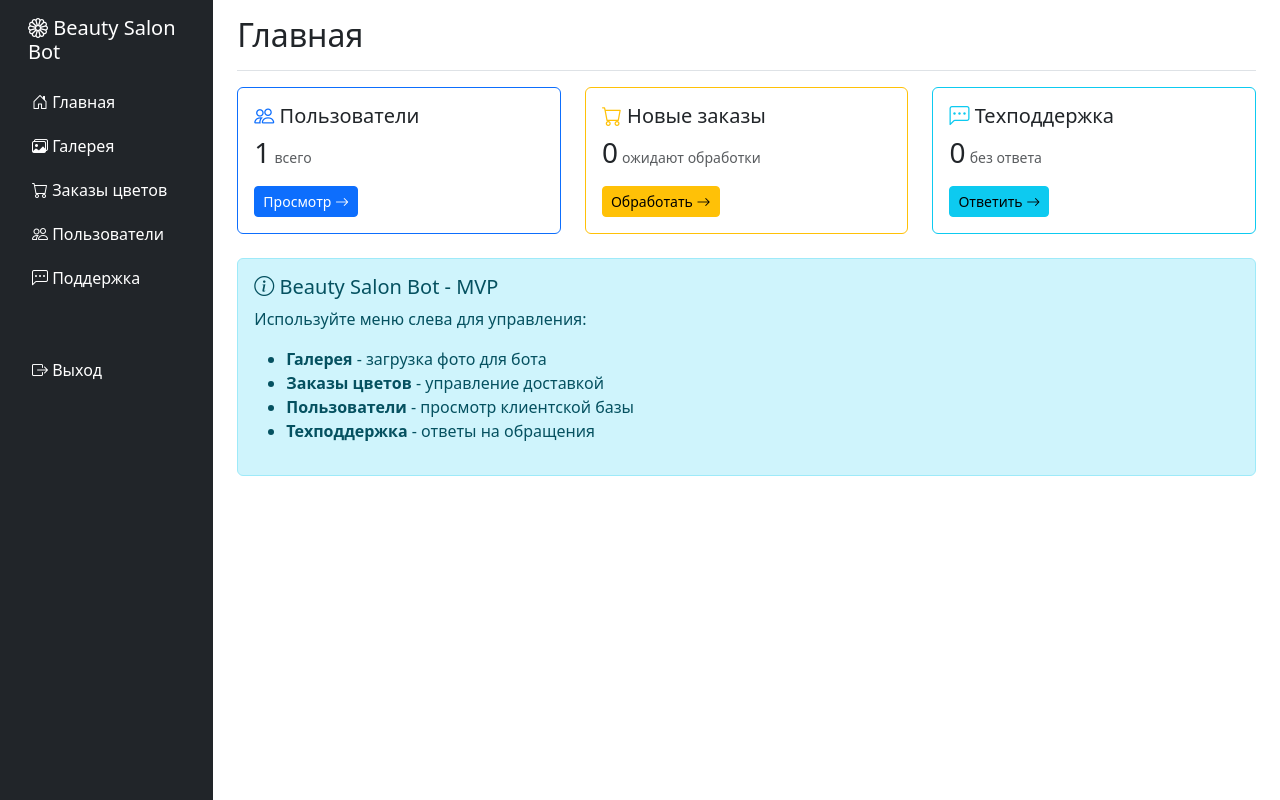
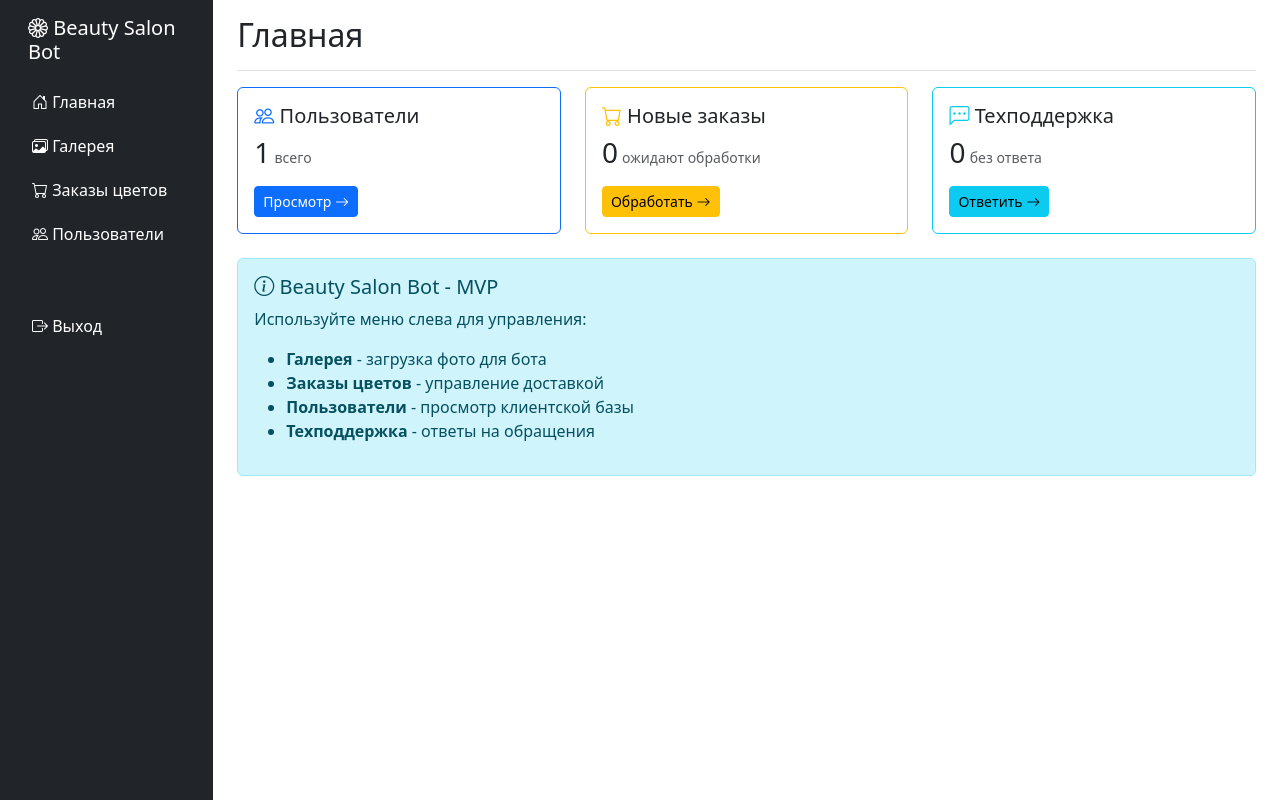
Before and after one commit to Vital7472/beauty_salon_bot, a Flask app: page / in a window 1280 px wide. Run offline with Flask 3, Linux system fonts and the light colour scheme; the visitor is signed in with stand-in values (Sample User, id 1); data comes from the database, SQL or seed files in the repository; data that the repository does not hold is empty; parts of the project's set-up code (start-up, migrations or seed data) failed here and were passed over.

Commit message:
Remove support menu link (not implemented yet)

```diff
--- a/templates/base_mvp.html
+++ b/templates/base_mvp.html
@@ -53,11 +53,13 @@
                                 <i class="bi bi-people"></i> Пользователи
                             </a>
                         </li>
+                        <!-- TODO: Восстановить после добавления функций поддержки
                         <li class="nav-item">
-                            <a class="nav-link {% if 'support' in request.endpoint %}active{% endif %}" href="{{ url_for('support_list') }}">
+                            <a class="nav-link {% if 'support' in request.endpoint %}active{% endif %}" href="{{ url_for('admin.support_list') }}">
                                 <i class="bi bi-chat-left-dots"></i> Поддержка
                             </a>
                         </li>
+                        -->
                         <li class="nav-item mt-5">
                             <a class="nav-link" href="{{ url_for('admin.logout') }}">
                                 <i class="bi bi-box-arrow-right"></i> Выход
```
